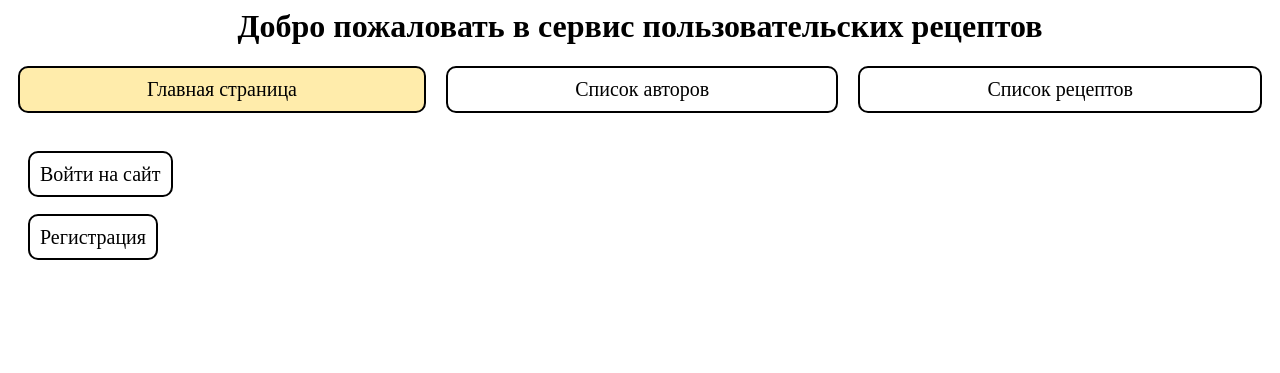
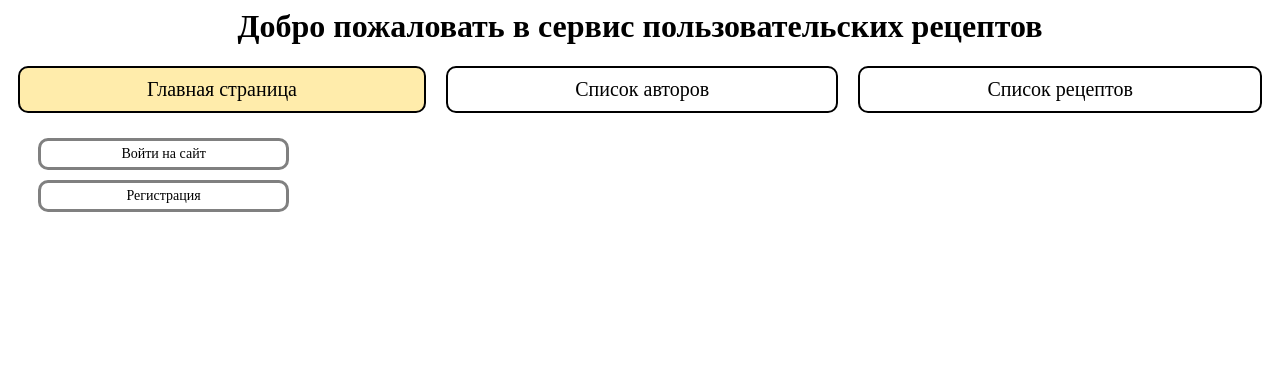
Before and after one commit to Odyvia42/UsersRecipes-Django, a Django app: page / in a window 1280 px wide. Shown: the top 373 px of the page. Run offline with Django 4.2, Linux system fonts and the light colour scheme.

Commit message:
Исправлены ошибки некорректного расположения кнопок в блоке пользовательской навигации. Оформление кнопок блока пользовательской навигации приведено к общему стандарту.

```diff
--- a/recipeblog/static/recipeblog/style.css
+++ b/recipeblog/static/recipeblog/style.css
@@ -74,8 +74,30 @@ margin-top: 5vh;
 padding-right: 2vw;
 }
 
-/* Оформление кнопки входа на сайт */
+/* Оформление блока пользовательской навигации */
 
+.user_sidebar {
+display: flex;
+flex-direction: column;
+flex-wrap: nowrap;
+height: fit-content;
+margin-top: 10px;
+margin-left: 10px;
+margin-right: 10px;
+}
+
+.userlogin {
+border: 3px solid gray;
+width: 95%;
+height: auto;
+font-size: 14px;
+padding-top: 5px;
+padding-bottom: 5px;
+padding-left: 1px;
+padding-right: 1px;
+margin-top: 5px;
+margin-bottom: 5px;
+}
 
 .userlogin:link {
 background-color: white;
@@ -87,7 +109,7 @@ background-color: white;
 
 .userlogin:hover,
 .userlogin:focus {
-border: 5px solid #00ec9e;
+border: 3px solid #00ec9e;
 }
 
 .userlogin:active {
--- a/recipeblog/templates/index.html
+++ b/recipeblog/templates/index.html
@@ -23,11 +23,11 @@
         {% block user_sidebar %}
             {% if request.user.is_authenticated %}
                 <p>Привет, {{ request.user.username }}!</p>
-                <p><a href=" {% url 'my-profile' request.user.id %}" class="button userlogin myprofile">Мой профиль</a></p>
-                <p><a href=" {% url 'logout' %}" class="button userlogin">Выйти</a></p>
+                <a href=" {% url 'my-profile' request.user.id %}" class="button userlogin myprofile">Мой профиль</a>
+                <a href=" {% url 'logout' %}" class="button userlogin">Выйти</a>
             {% else %}
-                <p><a href=" {% url 'login' %}" class="button userlogin">Войти на сайт</a></p>
-                <p><a href=" {% url 'register_user' %}" class="button userlogin">Регистрация</a></p>
+                <a href=" {% url 'login' %}" class="button userlogin">Войти на сайт</a>
+                <a href=" {% url 'register_user' %}" class="button userlogin">Регистрация</a>
             {% endif %}
         {% endblock %}
     </div>
```
